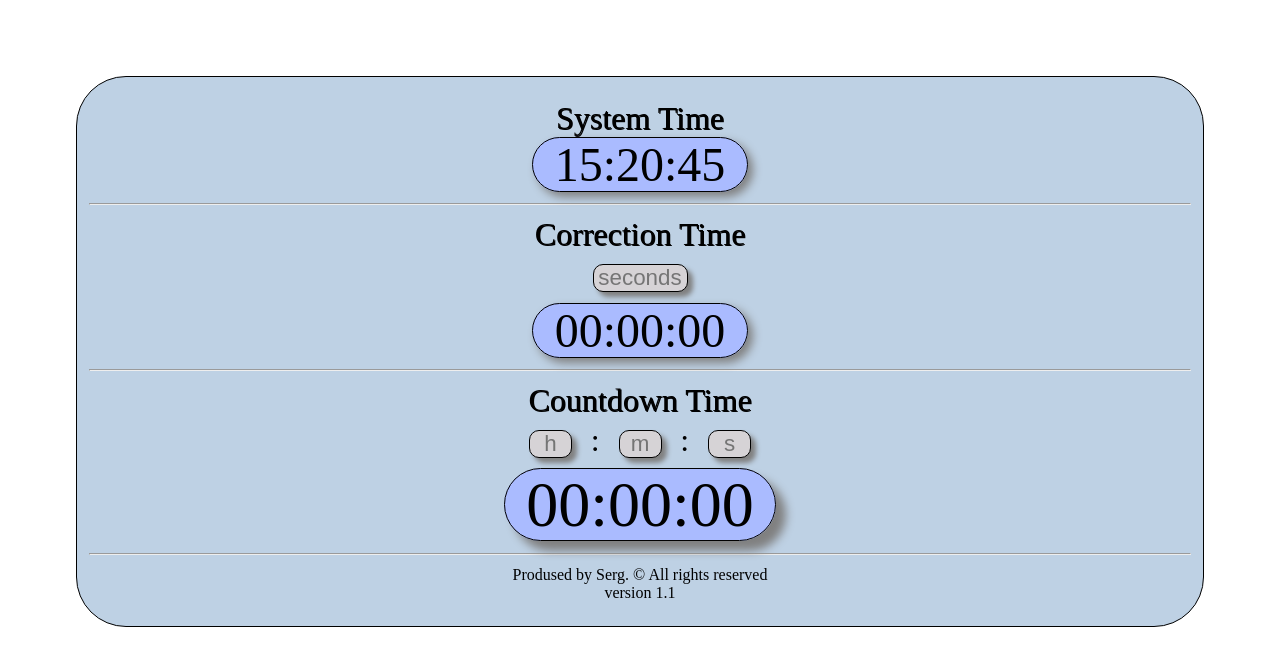
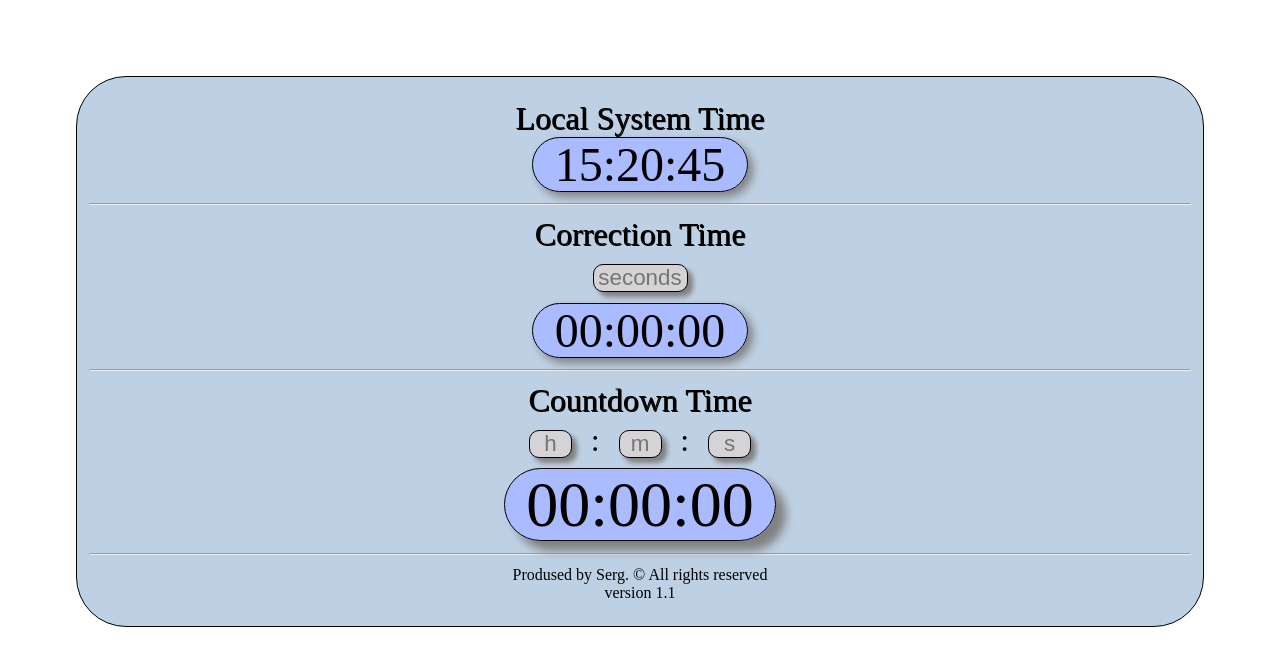
Before and after one commit to Sergstm/timer, a plain HTML site: page index.html in a window 1280 px wide. Drawn offline with Linux system fonts and the light colour scheme.

Commit message:
180216 1.1

```diff
--- a/index.html
+++ b/index.html
@@ -39,8 +39,6 @@
 		$(document).ready(function() {
 			$("#cdh").bind("click", function() {
 				var timeCd = setInterval(function() {
-					// 192.168.131.18
-					// 192.168.1.37
 					var inph = $('#cdh').val();
 					var inpm = $('#cdm').val();
 					var inps = $('#cds').val();
@@ -84,7 +82,7 @@
 <body>
 	<div id="wrap">
 		<div class="block">
-			<p class="title">System Time</p>
+			<p class="title">Local System Time</p>
 			<p><span id="realTime">00:00:00</span></p>
 		</div>
 		<hr />
```
